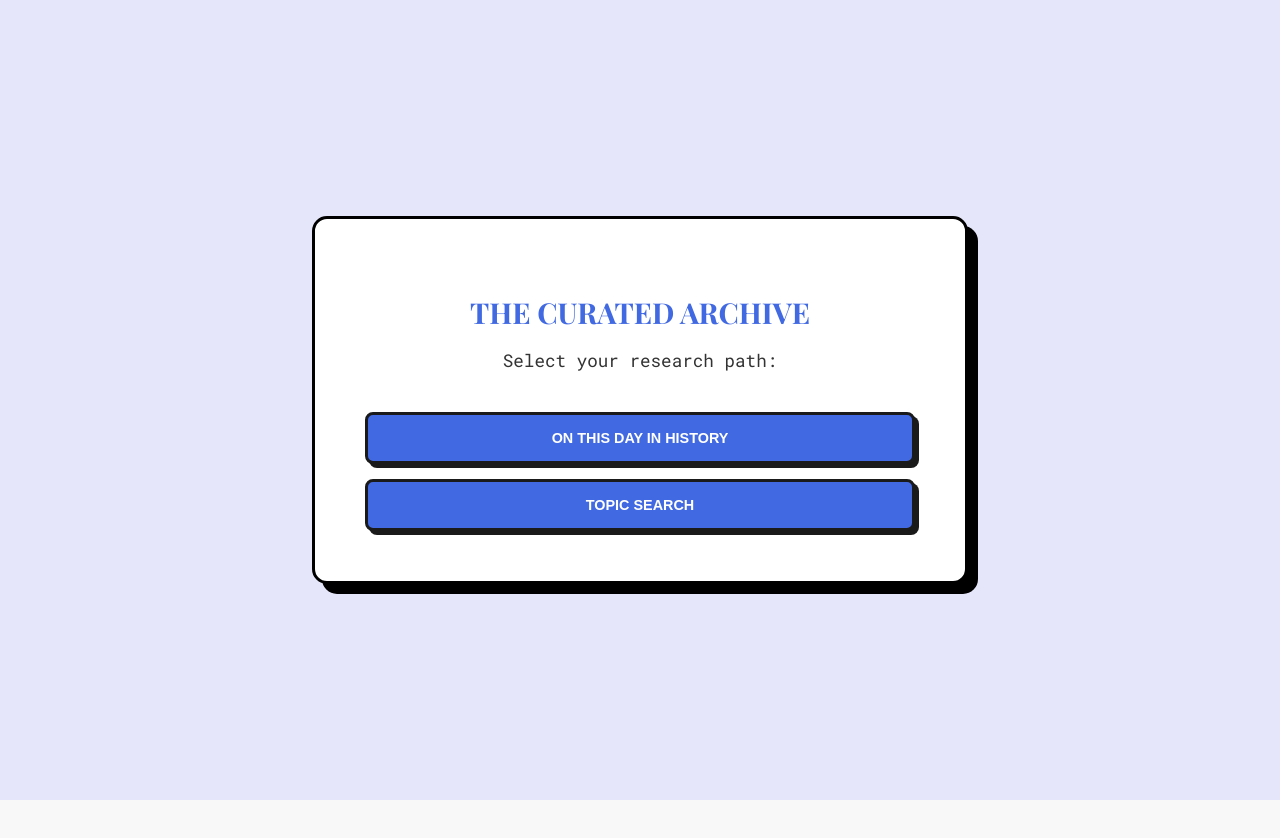
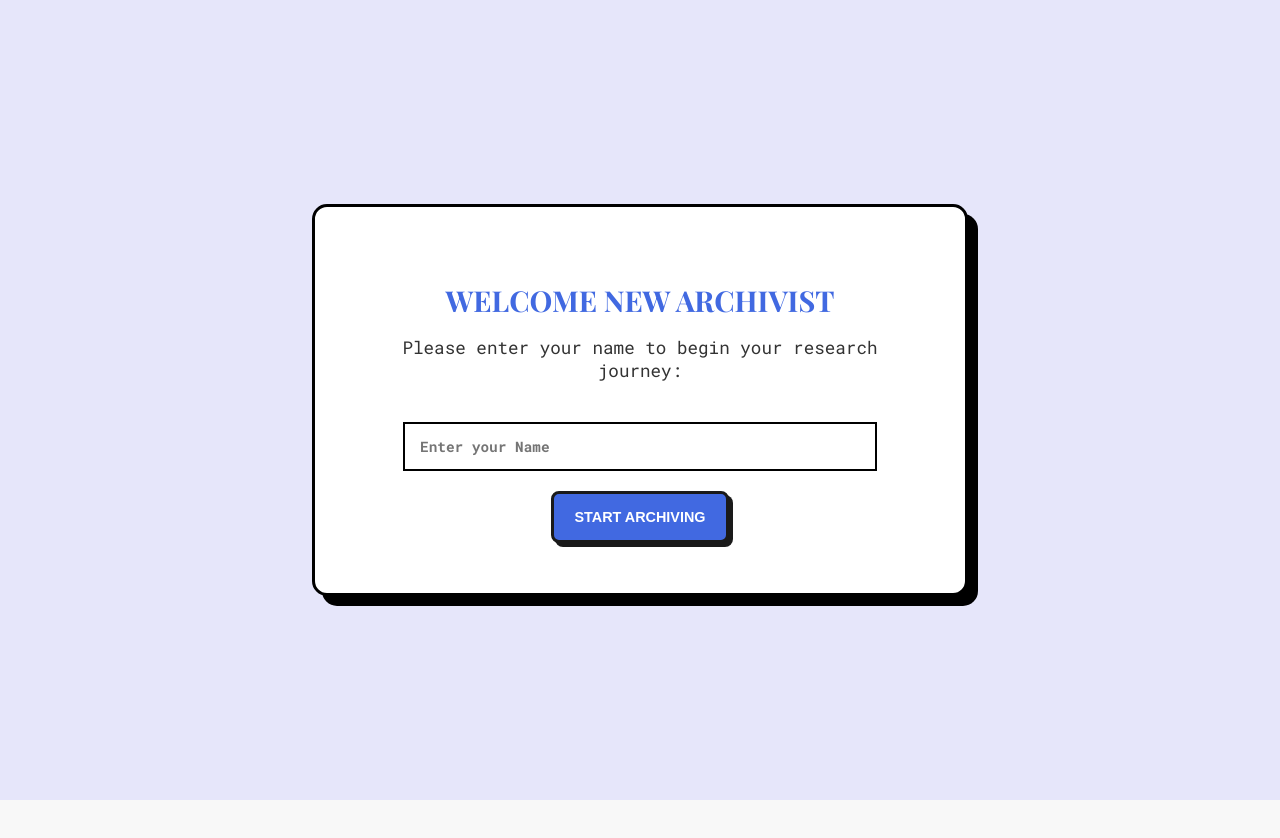
Before and after one commit to Abhisheksarda4888/Historical-Event-Lookup, a plain HTML site: page index.html in a window 1280 px wide. Drawn offline with nearby package versions, Linux system fonts and the light colour scheme.

Commit message:
Update index.html

```diff
--- a/index.html
+++ b/index.html
@@ -12,15 +12,27 @@
 
     <div id="initialModal" class="modal-overlay">
         <div class="modal-content">
-            <h2 class="modal-title">THE CURATED ARCHIVE</h2>
-            <p>Select your research path:</p>
-            <div class="modal-buttons">
-                <button class="modal-btn" onclick="selectPath('historical')">
-                    ON THIS DAY IN HISTORY
+            <div id="registrationForm">
+                <h2 class="modal-title">WELCOME NEW ARCHIVIST</h2>
+                <p>Please enter your name to begin your research journey:</p>
+
+                <input type="text" id="userNameInput" placeholder="Enter your Name" class="control-input" style="width: 80%; margin-bottom: 20px; text-transform: none;">
+
+                <button class="modal-btn" onclick="createUserProfile()">
+                    START ARCHIVING
                 </button>
-                <button class="modal-btn" onclick="selectPath('search')">
-                    TOPIC SEARCH
-                </button>
+            </div>
+
+            <div id="pathSelection" class="hidden-app">
+                <h2 id="welcomeHeader" class="modal-title"></h2> <p>Select your research path:</p>
+                <div class="modal-buttons">
+                    <button class="modal-btn" onclick="selectPath('historical')">
+                        ON THIS DAY IN HISTORY
+                    </button>
+                    <button class="modal-btn" onclick="selectPath('search')">
+                        SEARCH TOPIC
+                    </button>
+                </div>
             </div>
         </div>
     </div>
@@ -33,7 +45,7 @@
                         <i class="fas fa-arrow-left"></i>
                     </span>
                     <h1>The Curated Archive</h1>
-                    <p class="subtitle">A Curated Archive for Serious Readers</p>
+                    <p class="subtitle">An Archive for Serious Readers</p>
                 </div>
                 <div class="header-right">
                     <div id="realTimeClock" class="real-time-clock">Loading Clock...</div>
```
